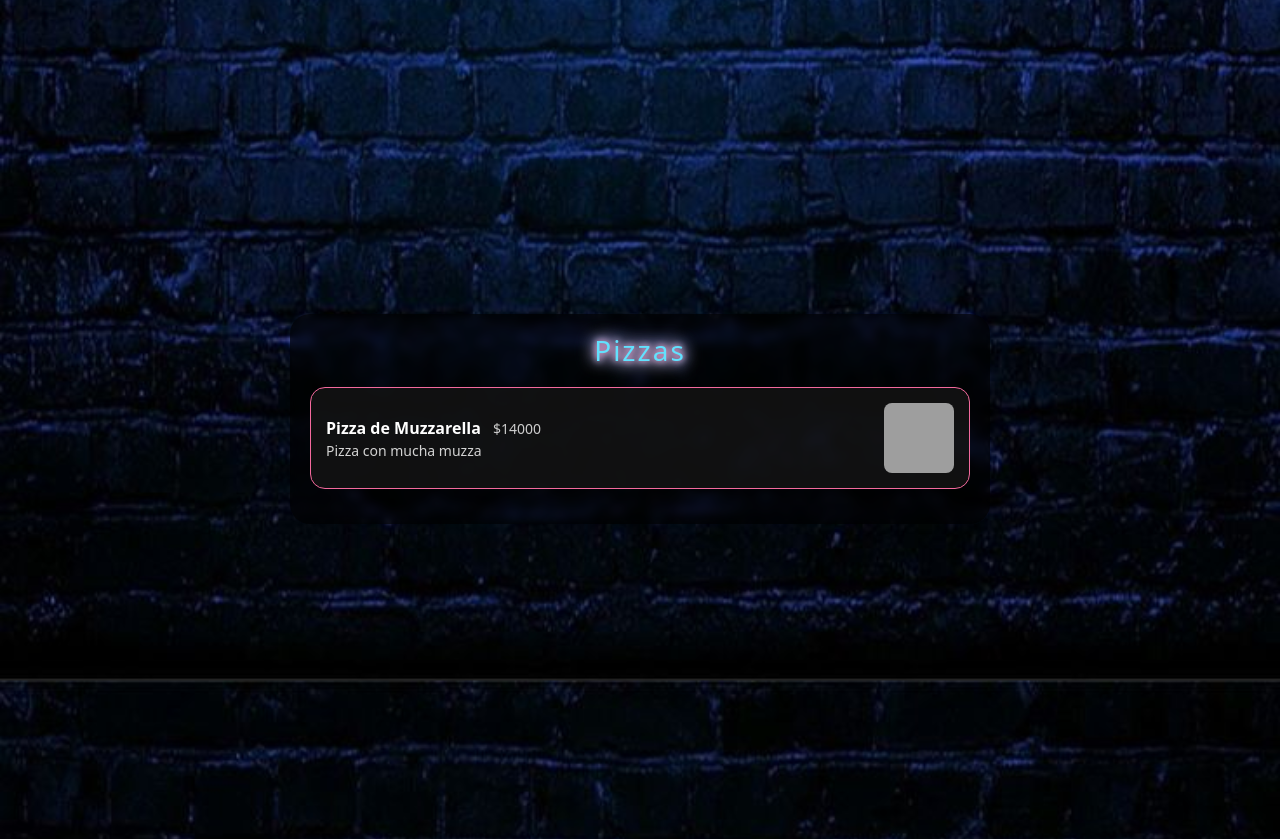
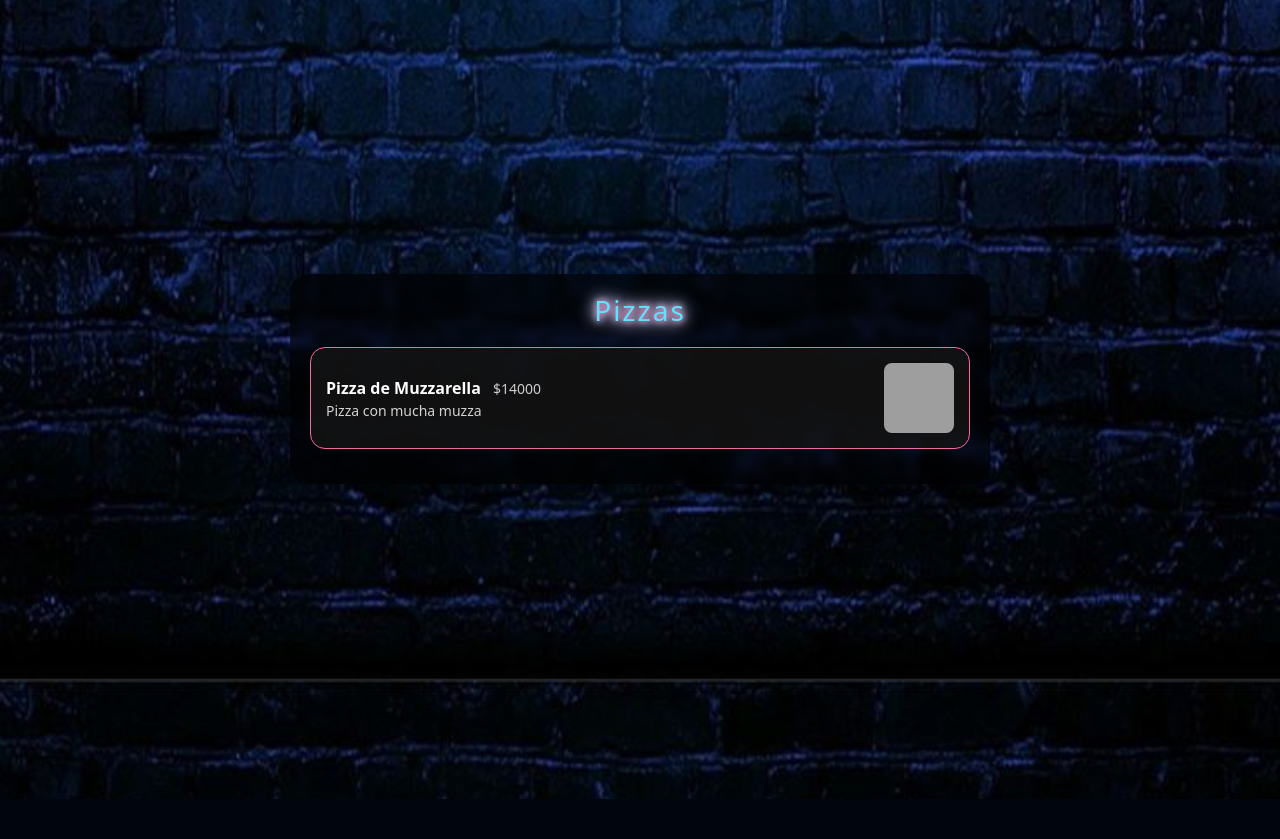
Before and after one commit to Matibas0903/MenuWeb, a PHP site: page /Menu_Web/Restaurante.php in a window 1280 px wide. Shown: the part 857-1696 px from the top of the page. After the commit the page ends 1656 px from the top, so only its background shows below. Run offline with PHP 8.4, Linux system fonts and the light colour scheme; data comes from the database, SQL or seed files in the repository; data that the repository does not hold is empty; grey boxes are pictures that could not be loaded.

Commit message:
Update Restaurante.php

```diff
--- a/Restaurante.php
+++ b/Restaurante.php
@@ -25,5 +25,5 @@
     <nav id="navSubcategorias" class="nav-categorias bg-black border-bottom border-secondary"></nav>
 
     <div class="container mt-5" id="promoContainer"></div>
-    <div class="container mt-5" id="menuContainer"></div>
+    <div class="container mt-2" id="menuContainer"></div>
 </body>
```
